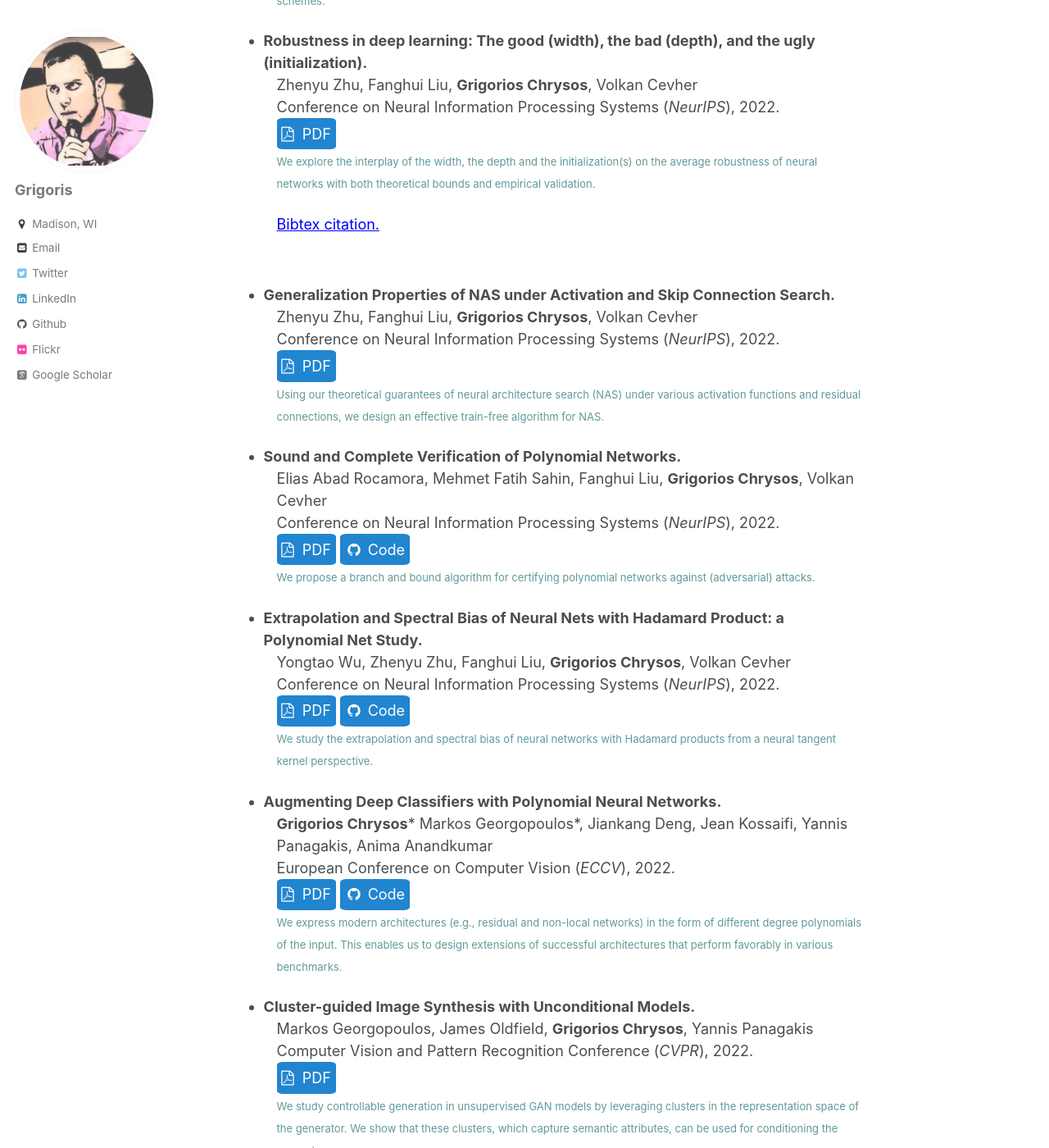
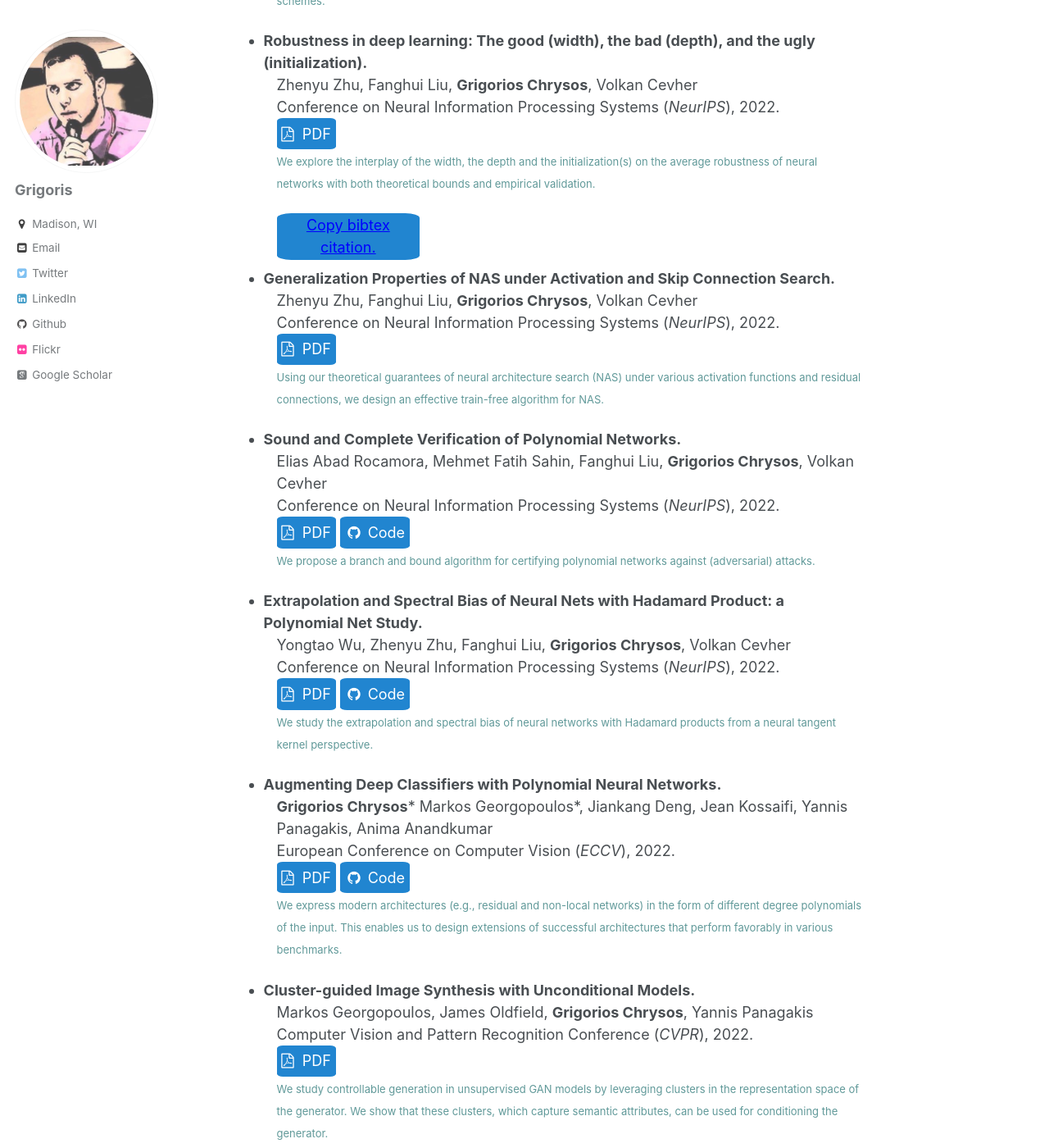
Before and after one commit to grigorisg9gr/grigorisg9gr.github.io, a Jekyll site: the page built from _publications/index.html, in a window 1280 px wide and 1400 px high, scrolled down 3225 px. Shown: the whole window at 82% size. Built offline with Jekyll 4.4.1, drawn with Linux system fonts in a browser that asks for light colours; some web fonts are replaced; some of the changed lines change nothing that is shown.

Commit message:
New attempt for the bibtex.

```diff
--- a/_publications/index.html
+++ b/_publications/index.html
@@ -181,8 +181,7 @@
       Conference on Neural Information Processing Systems (<em>NeurIPS</em>), 2022. <br>
       <a style="color: white; text-decoration: none;" href="https://openreview.net/pdf?id=m8vzptcFKsT"><span class="buttong button-round"> <i class="fa fa-file-pdf-o" aria-hidden="true"></i> &nbsp;PDF</span></a> <br>
       <span style="color: #609999; font-size: 13px; line-height: 13px;">We explore the interplay of the width, the depth and the initialization(s) on the average robustness of neural networks with both theoretical bounds and empirical validation.</span></p> <!-- https://arxiv.org/pdf/2209.07263.pdf https://openreview.net/pdf?id=m8vzptcFKsT -->
-<!--  # # Comment it out for now and revisit later.-->
-        <p class="my-hover-target">Bibtex citation.</p>
+<!--  # # This works, but this only shows when hovering the citation. Perhaps modify it to show the summary when hovering. In addition, the citation should be copiable.  -->
             <style>
                 .citation-container {
                     position: relative;
@@ -210,16 +209,69 @@
                     font-family: monospace;
                     white-space: pre-wrap;
                 }
+
+                /* Add this for notification when copying the bibtex */
+                .copy-feedback {
+                    display: none;
+                    position: absolute;
+                    background: #4CAF50;
+                    color: white;
+                    padding: 5px 10px;
+                    border-radius: 3px;
+                    font-size: 12px;
+                }
+
             </style>
         <div class="citation-container">
+           <span class="buttong button-round"><div class="my-hover-target">Copy bibtex citation.</div></span>
            <div class="bibtex-widget">@inproceedings{zhu2022robustness,
                     title={Robustness in deep learning: The good (width), the bad (depth), and the ugly (initialization)},
                     author={Zhu, Zhenyu and Liu, Fanghui and Chrysos, G Grigorios and Cevher, Volkan},
                     booktitle={Advances in neural information processing systems (NeurIPS)},
                     year={2022}
           }</div>
+           <span class="copy-feedback">Copied!</span>
         </div>
-            <script>
+    <script>
+        document.addEventListener('DOMContentLoaded', function() {
+            const hoverElement = document.querySelector('.my-hover-target');
+            const bibtexWidget = document.querySelector('.bibtex-widget');
+            const feedback = document.querySelector('.copy-feedback');
+
+            // Show/hide on hover
+            hoverElement.addEventListener('mouseover', function() {
+                bibtexWidget.style.display = 'block';
+            });
+
+            hoverElement.addEventListener('mouseout', function() {
+                bibtexWidget.style.display = 'none';
+            });
+
+            // Copy on click
+            hoverElement.addEventListener('click', async function() {
+                try {
+                    await navigator.clipboard.writeText(bibtexWidget.textContent);
+
+                    // Show feedback
+                    feedback.style.display = 'block';
+                    feedback.style.top = '-25px';
+                    feedback.style.left = '50%';
+                    feedback.style.transform = 'translateX(-50%)';
+
+                    // Hide feedback after 2 seconds
+                    setTimeout(() => {
+                        feedback.style.display = 'none';
+                    }, 2000);
+                } catch (err) {
+                    console.error('Failed to copy text: ', err);
+                }
+            });
+        });
+    </script>
+    </div></li>
+
+
+   <!--          <script>
                 document.addEventListener('DOMContentLoaded', function() {
                     const hoverElement = document.querySelector('.my-hover-target');
                     const bibtexWidget = document.querySelector('.bibtex-widget');
@@ -233,7 +285,7 @@
                     });
                 });
             </script>
-    </div></li>
+    </div></li>-->
 
 
 
```
